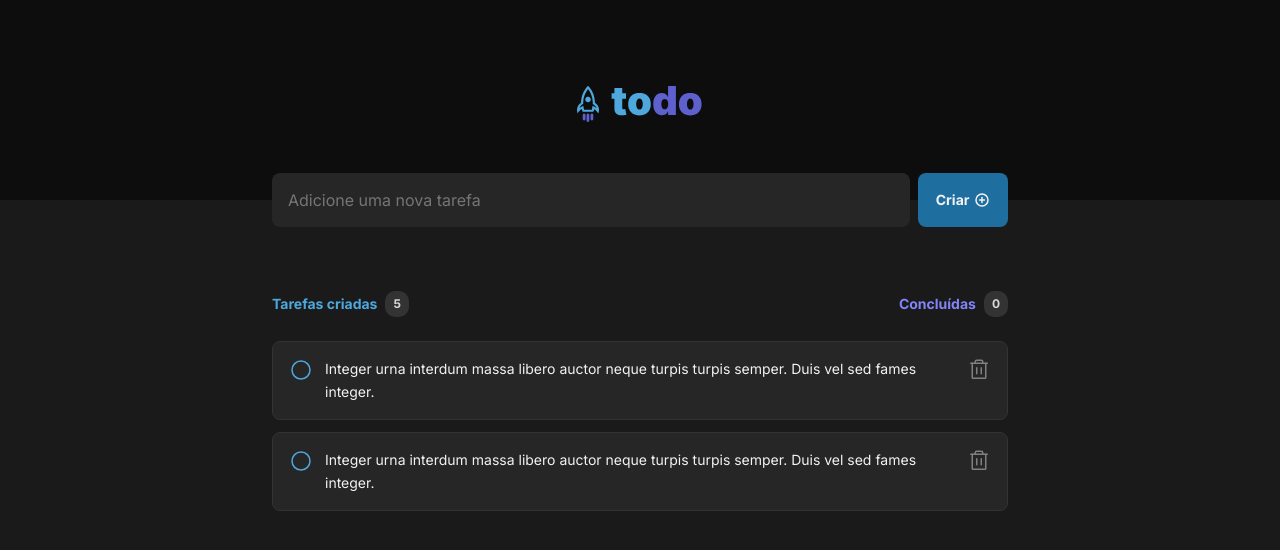
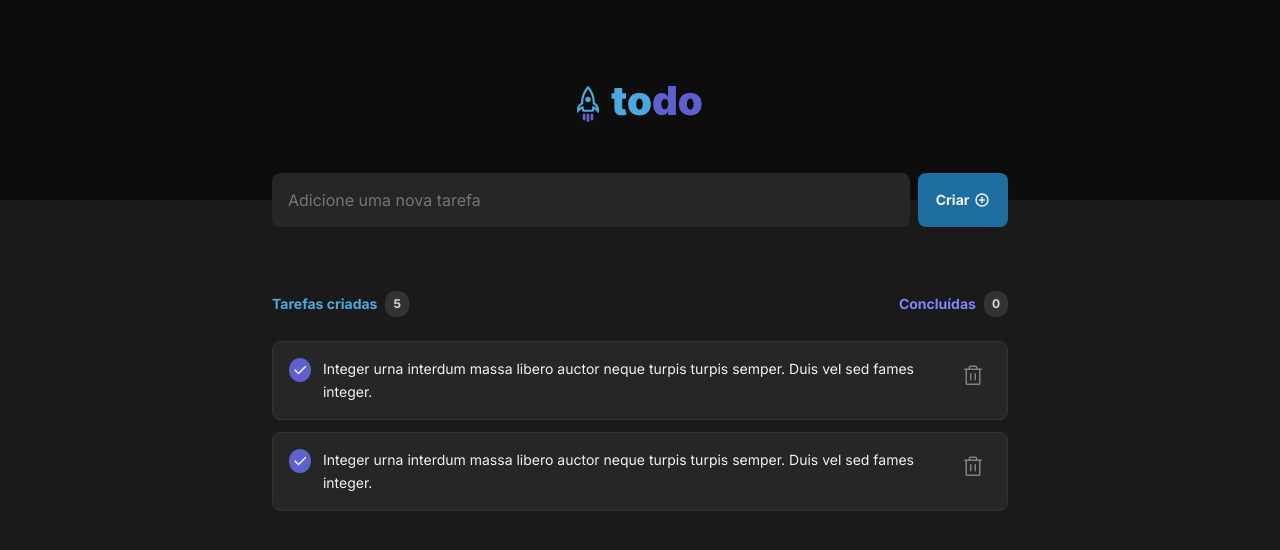
Before and after one commit to santiagoMonteiro/to-do-list, a React (Vite) app: page / in a window 1280 px wide. Shown: the top 550 px of the page. Built offline with nearby package versions, Linux system fonts and the light colour scheme.

Commit message:
task buttons styles

```diff
--- a/src/Task.module.css
+++ b/src/Task.module.css
@@ -15,16 +15,53 @@
 }
 
 .container button {
-  height: fit-content;
-  border: 0;
-  background: transparent;
   cursor: pointer;
 }
 
 .checkButton {
-  color: var(--blue);
+  height: 1.5rem;
+  width: 1.5rem;
+  border-radius: 50%;
+  border: 2px solid var(--blue);
+  background: transparent;
+  transition: background-color 0.1s;
+  transition: border 0.1s;
+}
+
+.checkButton:hover {
+  background: rgba(var(--blue-dark-rgb), 0.1);
+  border: 2px solid var(--blue-dark);
+}
+
+.checkButtonActive {
+  display: flex;
+  align-items: center;
+  justify-content: center;
+  height: 1.5rem;
+  width: 1.5rem;
+  border-radius: 50%;
+  border: none;
+  background: var(--purple-dark);
+  color: var(--gray-100);
+  transition: background-color 0.1s;
+}
+
+.checkButtonActive:hover {
+  background: var(--purple);
 }
 
 .trashButton {
   color: var(--gray-300);
+  background: transparent;
+  height: fit-content;
+  display: flex;
+  padding: 0.375rem;
+  border: none;
+  border-radius: 0.25rem;
+  transition: background-color 0.1s;
 }
+
+.trashButton:hover {
+  background: var(--gray-400);
+  color: var(--danger);
+}
--- a/src/Task.tsx
+++ b/src/Task.tsx
@@ -1,11 +1,11 @@
 import styles from "./Task.module.css";
-import { Circle, Trash, CheckCircle } from "phosphor-react";
+import { Trash, Check } from "phosphor-react";
 
 export function Task() {
   return (
     <li className={styles.container}>
-      <button className={styles.checkButton}>
-        <Circle size={24} />
+      <button className={styles.checkButtonActive}>
+        <Check size={16} weight="bold" />
       </button>
       <p>Integer urna interdum massa libero auctor neque turpis turpis semper. Duis vel sed fames integer.</p>
       <button className={styles.trashButton}>
--- a/src/global.css
+++ b/src/global.css
@@ -13,6 +13,7 @@
   --purple-dark: #5E60CE;
   --blue: #4EA8DE;
   --blue-dark: #1E6F9F;
+  --blue-dark-rgb: 30, 111, 159;
 }
 
 * {
```
